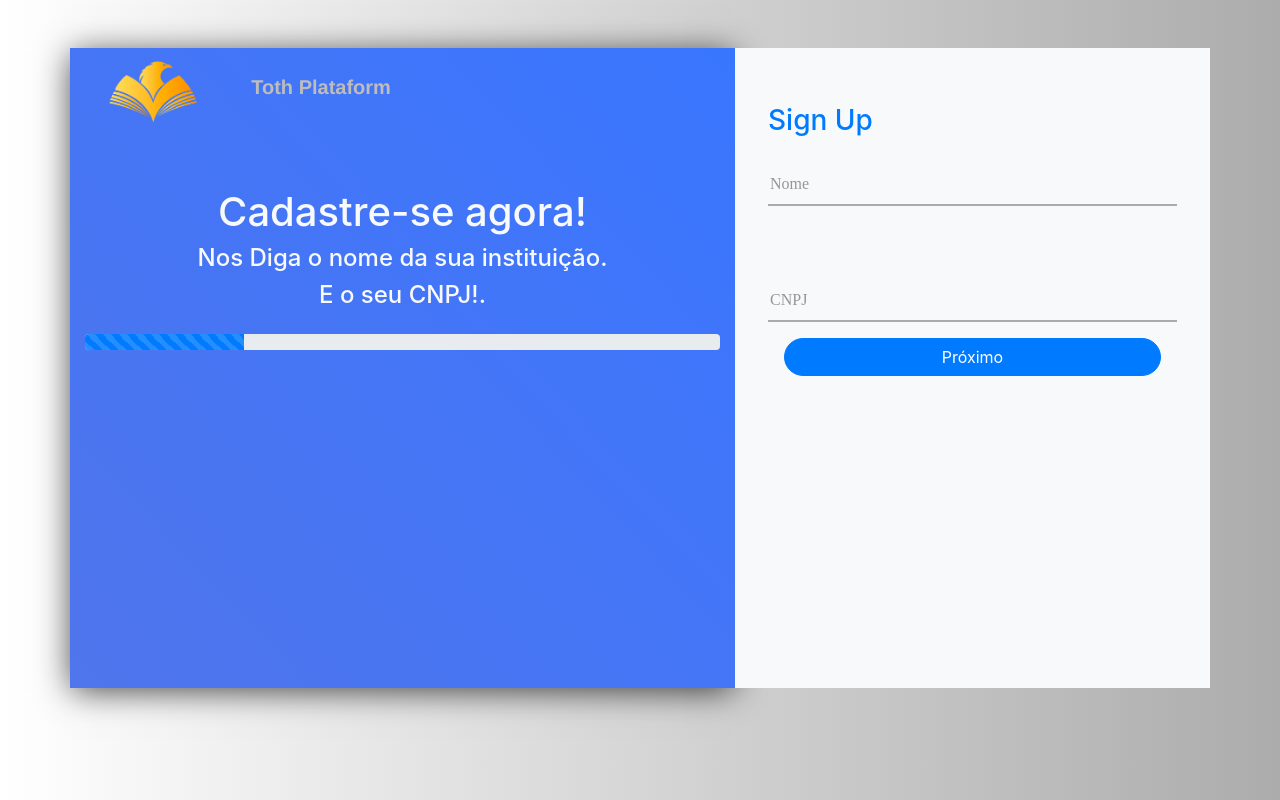
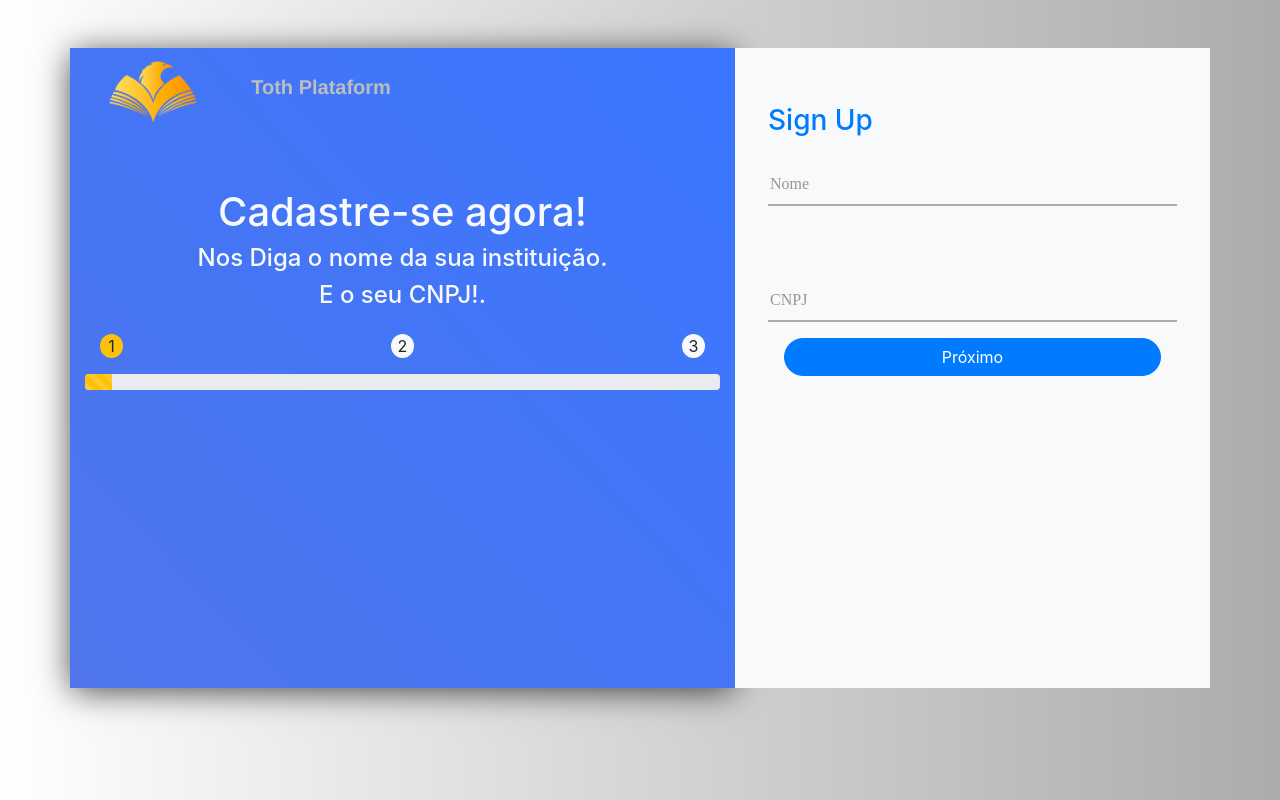
Before and after one commit to RickZzDev/Front-React-Toth, a React (Create React App) app: page /login in a window 1280 px wide. Both pictures are taken after a click on the button "Sign Up". Built offline with nearby package versions, Linux system fonts and the light colour scheme.

Commit message:
Iniciando comunicação com a api

```diff
--- a/src/components/cadastro/StepsLogInSignUp.js
+++ b/src/components/cadastro/StepsLogInSignUp.js
@@ -17,7 +17,7 @@ function StepsLogInSignUp(props){
     }if(status == 'two'){
         return <StepOne status={status} mudaStatus={mudaStatus} />
     }if(status == 'three'){
-        return <StepThree status={status} mudaStatus={mudaStatus} />
+        return <StepTwo status={status} mudaStatus={mudaStatus} />
     }
 }
 
--- a/src/components/login/LoginWeb.css
+++ b/src/components/login/LoginWeb.css
@@ -92,7 +92,7 @@ box-shadow: 0px 4px 32px -2px rgba(0,0,0,0.75);
 
 
 .transition-5{
-    transition: 0.5;
+    transition: 1.4s;
 }
 
 
--- a/src/components/login/LoginWeb.js
+++ b/src/components/login/LoginWeb.js
@@ -5,6 +5,7 @@ import LoginSignIn from '../login/caixaSignIn'
 import MessageStepOne from '../login/messageStepOne'
 import StepsLogInSignUp from '../cadastro/StepsLogInSignUp'
 import HolderMessage from './HolderMessage'
+import ContagemProgress from './contagemProgress'
 
 class Login extends Component{
 
@@ -14,7 +15,13 @@ class Login extends Component{
         this.state = {
             status:'LogIn',
             visibility:'invisible',
-            progressCount:25
+            progressCount:1,
+            currentStep:'15',
+            color:'bg-light',
+            passedStep:'12',
+            step1:'bg-light',
+            step2:'bg-light',
+            step3:'bg-light'
         }
     }
 
@@ -26,9 +33,23 @@ class Login extends Component{
     mudaStatus = (params,numero) => {
         this.setState({status:params,visibility:'visible'})
         this.aumentaProgress(numero)
+
+        console.log(this.state.status)
+        if(this.state.status == 'LogIn'){
+            this.state.step1 = 'bg-warning'
+        }
+
+        if(this.state.status == 'two'){
+            this.state.step2 = 'bg-warning'
+        }
+
     }
 
-    aumentaProgress = (numero) =>{
+    aumentaIndicador = (step) =>{
+
+    }
+
+    aumentaProgress = async (numero) =>{
         this.setState({progressCount:25*numero})
     }
 
@@ -48,8 +69,11 @@ class Login extends Component{
                                     </div>
                                 </div>
                                 <HolderMessage aumentaProgress={this.aumentaProgress} mudaStatus={this.mudaStatus} status={this.state.status}/>
+                                <div className={ "container mt-3 "  + this.state.visibility}>
+                                    <ContagemProgress step1={this.state.step1} step2={this.state.step2} step3={this.state.step3}/>
+                                </div>
                                 <div className={'progress mt-3 ' + this.state.visibility}>
-                                    <div className="progress-bar progress-bar-striped progress-bar-animated" role="progressbar" aria-valuenow="75" aria-valuemin="0" aria-valuemax="100" style={{width: this.state.progressCount+ '%'}}></div>
+                                    <div className="progress-bar progress-bar-striped progress-bar-animated bg-warning" role="progressbar" aria-valuenow="75" aria-valuemin="0" aria-valuemax="100" style={{width: this.state.progressCount+ '%'}}></div>
                                 </div>
                             </div>
                             <div className="col-lg-5 bg-light p-5" >
--- a/src/components/login/caixaSignIn.js
+++ b/src/components/login/caixaSignIn.js
@@ -32,22 +32,21 @@ class LoginSignIn extends Component{
         })
     }
 
-    capturarDadosCampos = (event) => {
-        const { name, value } = event.target;
 
-        this.setState({dadosLogin: {
-            ...this.state.dadosLogin,
-            [name] : value
-        }});
+    guardaDados(login,senha){
+
     }
+
 
     tryLogin = async (event) => {
         event.preventDefault()
         console.log(event)
+        console.log(this.state.dadosLogin)
         const response = await doLogin(this.state.dadosLogin);
         const jsonResponse = await response.json();
 
         console.log(jsonResponse.mensagem)
+        console.log(jsonResponse)
 
         if(response.status === 200){
             alert("Logado com sucesso!")
@@ -55,7 +54,6 @@ class LoginSignIn extends Component{
         else if(response.status === 404)
             this.setState({mensagemErro: {
                 ...this.state.mensagemErro,
-                inputLogin: jsonResponse.status
             },statusBotao:'visible transition-5',errorMessage:jsonResponse.mensagem
 
         })
@@ -63,7 +61,6 @@ class LoginSignIn extends Component{
         else if(response.status === 400)
             this.setState({mensagemErro: {
                 ...this.state.mensagemErro,
-                inputSenha: jsonResponse.status
             },statusBotao:'visible transition-5',errorMessage:jsonResponse.mensagem})
 
     }
@@ -76,16 +73,16 @@ class LoginSignIn extends Component{
                 </div>
                 <form name="frmformulario" onSubmit={this.tryLogin}>
                     <div className="row">
-                        <div className="form-group col-12">
+                        <div className="col-12">
                             <div className={this.state.statusBotao + " alert alert-danger pt-1"} role="alert">
                                 {this.state.errorMessage}
                             </div>
-                                <Input placeholder="login" onChange={this.capturarDadosCampos} />
+                                <Input placeholder="login"/>
                         </div>
                     </div>
                     <div className="row mt-3">
-                        <div className="form-group col-12">
-                            <Input placeholder="senha" onChange={this.capturarDadosCampos} />
+                        <div className="col-12">
+                            <Input placeholder="senha"/>
                         </div>
                     </div>
                     <div className="row ">
--- /dev/null
+++ b/src/components/login/contagemProgress.js
@@ -0,0 +1,25 @@
+import React,{Component} from 'react'
+import './LoginWeb.css'
+
+
+function ContagemProgress(props){
+    var step1 = props.step1
+    var step2 = props.step2
+    var step3 = props.step3
+
+    return(
+        <div className="row d-flex justify-content-between">
+            <div className="col-1 transition-5">
+                <div className={ step1  + " transition-5 rounded-circle text-center"} >1</div>
+            </div>
+            <div className="col-1">
+                <div className={ step2  + " transition-5 rounded-circle text-center"} >2</div>
+            </div>
+            <div className="col-1">
+                <div className={ step3  + " transition-5 rounded-circle text-center"} >3</div>
+            </div>
+        </div>
+    )
+}
+
+export default ContagemProgress
--- a/src/components/login/messageStepOne.js
+++ b/src/components/login/messageStepOne.js
@@ -22,7 +22,7 @@ import './LoginWeb.css'
                     <h6 className="mx-auto colorCinza">Do you have account?</h6>
                 </div>
                 <div className="row text-light pt-2 pb-2  mt-5">
-                    <button type="button" onClick={()=>mudaStatus('two',1)} className="btnSignUp btn btn-primary pr-5 pl-5 bg-transparent border-light mx-auto rounded-pill">Sign Up</button>
+                    <button type="button" onClick={()=>mudaStatus('two',0.17)} className="btnSignUp btn btn-primary pr-5 pl-5 bg-transparent border-light mx-auto rounded-pill">Sign Up</button>
                 </div>
         </div>
          )
```
